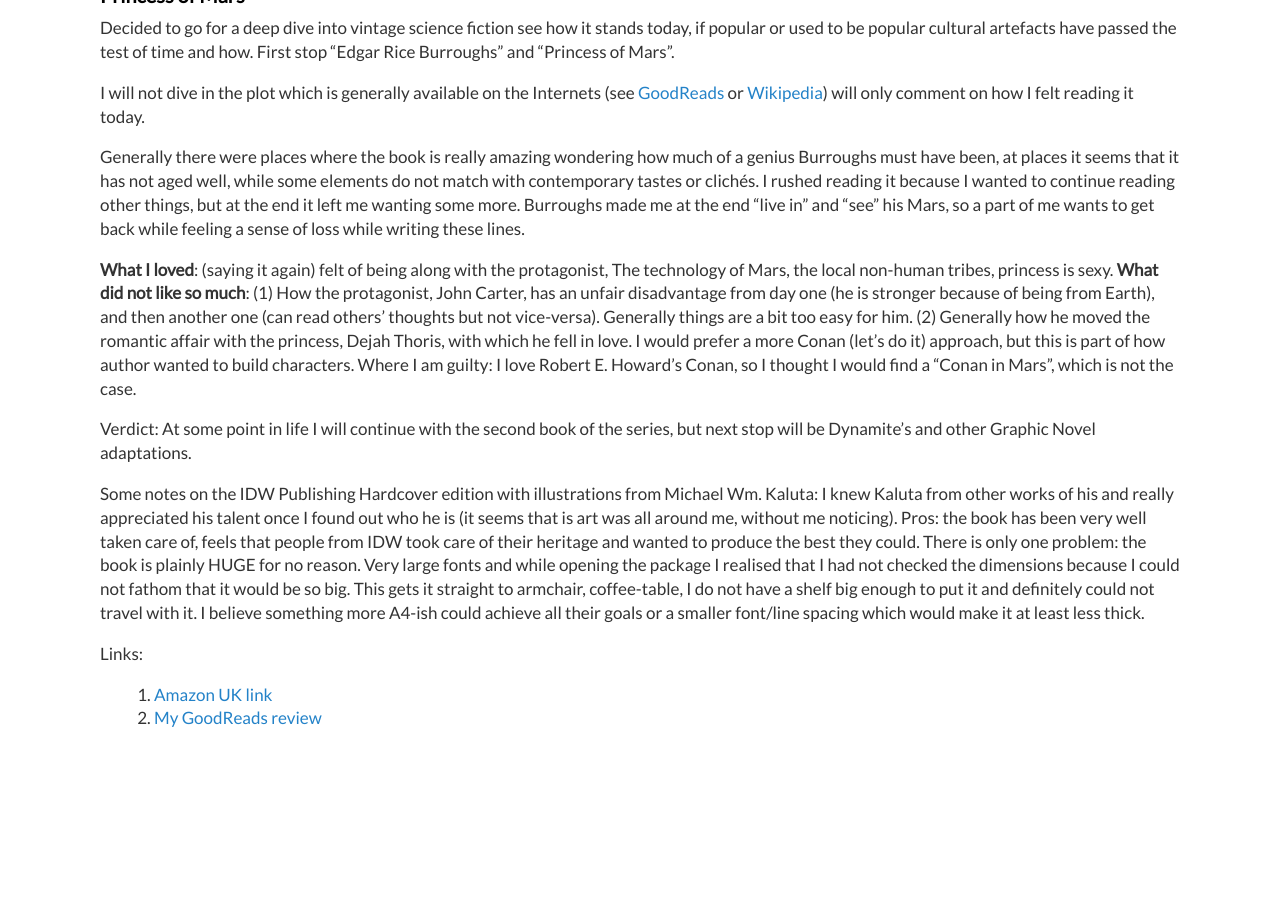
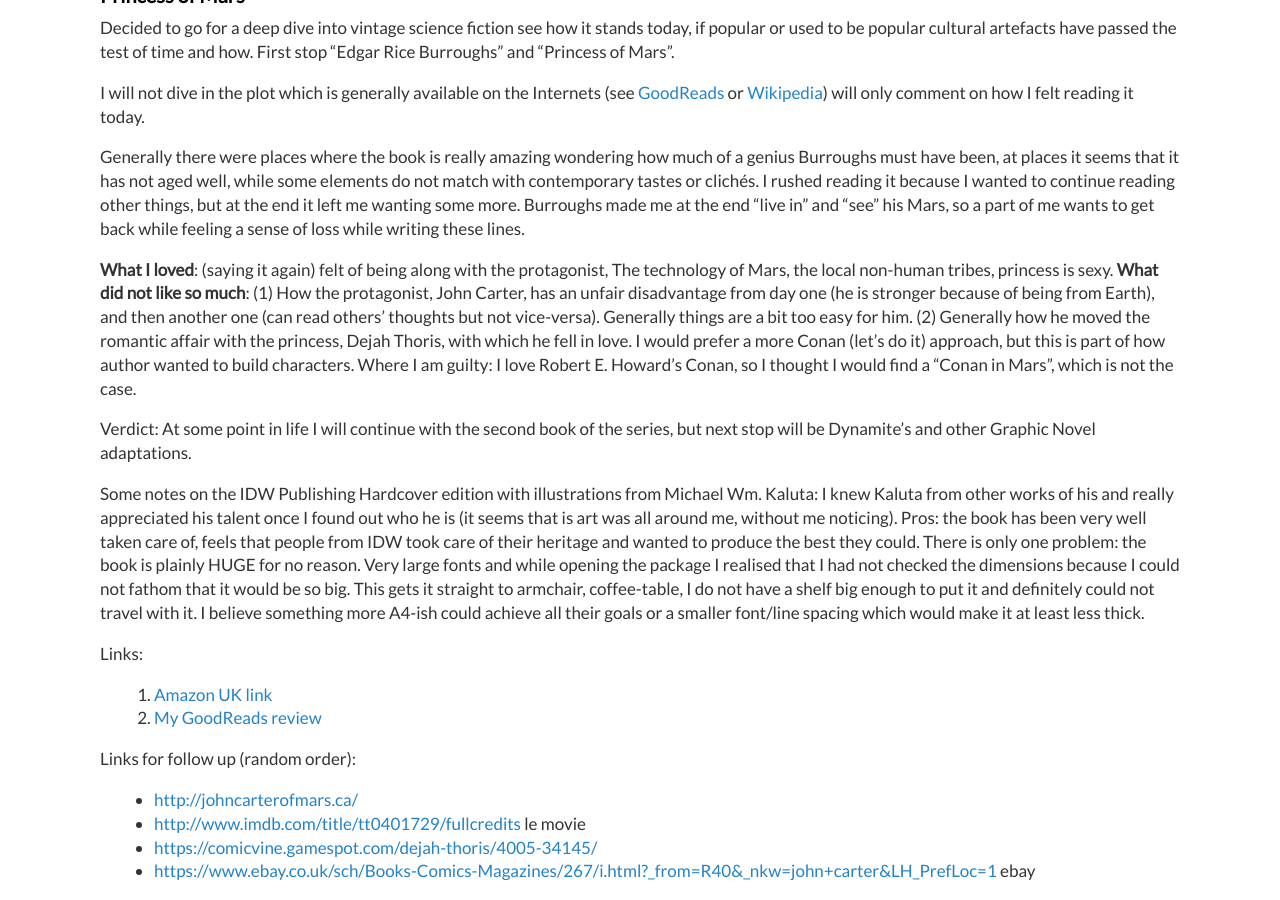
Before and after one commit to dimitrismistriotis/dimitrismistriotis.github.io, a Jekyll site: the page built from _posts/2018-01-21-books_of_2018.md, in a window 1280 px wide and 900 px high, scrolled down 1313 px. Built offline with Jekyll 4.4.1, drawn with Linux system fonts in a browser that asks for light colours; before the commit the page ends 2060 px from its top, so only the background shows below that.

Commit message:
Extra links

```diff
--- a/_posts/2018-01-21-books_of_2018.md
+++ b/_posts/2018-01-21-books_of_2018.md
@@ -116,3 +116,9 @@ Links:
 
 1. [Amazon UK link](https://www.amazon.co.uk/gp/product/1613771827)
 2. [My GoodReads review](https://www.goodreads.com/review/show/2290895520?book_show_action=false)
+
+Links for follow up (random order):
+* <http://johncarterofmars.ca/>
+* <http://www.imdb.com/title/tt0401729/fullcredits> le movie
+* <https://comicvine.gamespot.com/dejah-thoris/4005-34145/>
+* <https://www.ebay.co.uk/sch/Books-Comics-Magazines/267/i.html?_from=R40&_nkw=john+carter&LH_PrefLoc=1> ebay
```
